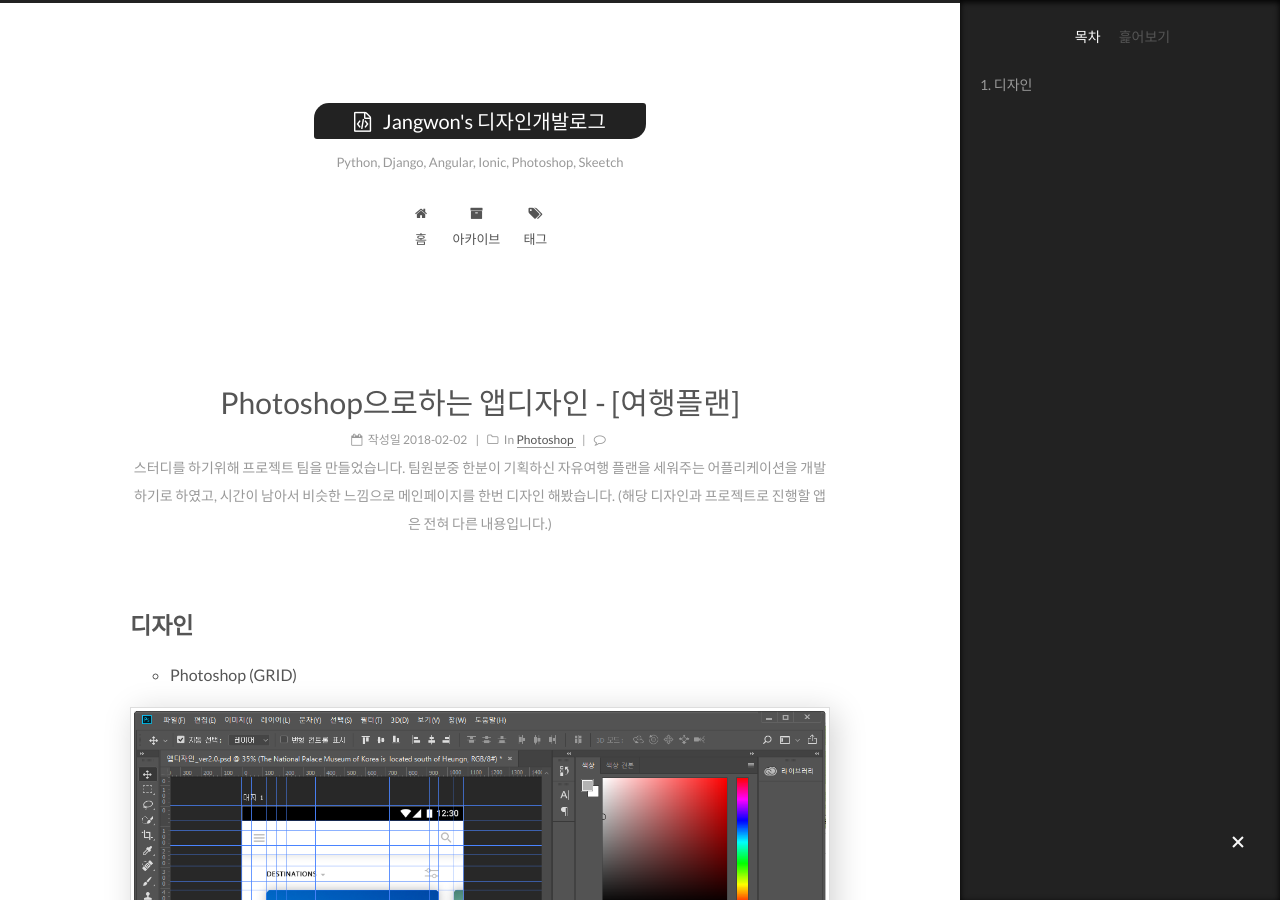
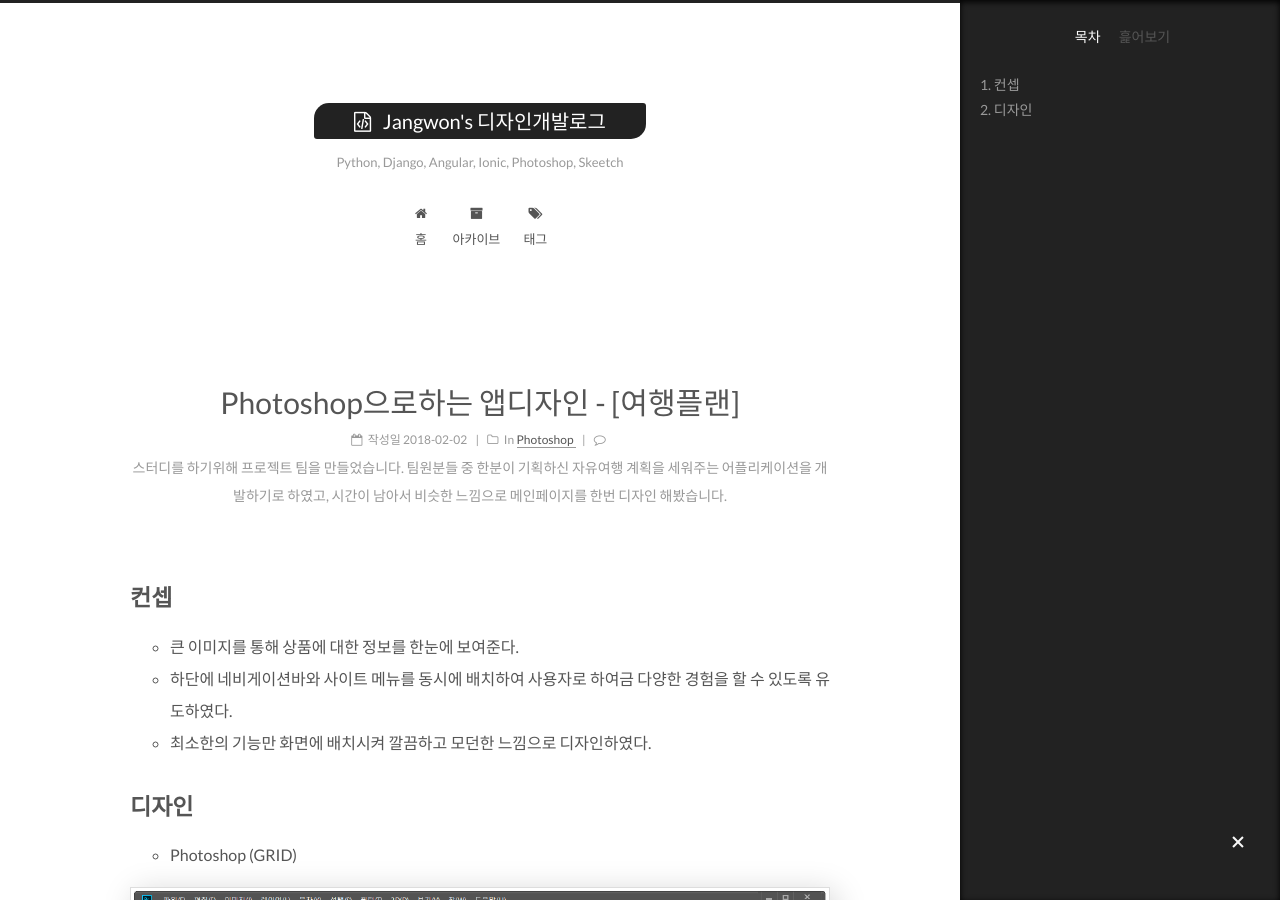
Before and after one commit to wkddnjset/wkddnjset.github.io, a Jekyll site: the page built from _posts/2018-02-02-Phtoshop으로-하는-앱디자인-[여행플랜].md, in a window 1280 px wide and 900 px high. Built offline with Jekyll 4.4.1, drawn with Linux system fonts in a browser that asks for light colours; comment, search, counter and statistics services are not loaded; some of the changed text lies outside the part shown.

Commit message:
2018-02-01

```diff
--- a/_posts/2018-02-02-Phtoshop으로-하는-앱디자인-[여행플랜].md
+++ b/_posts/2018-02-02-Phtoshop으로-하는-앱디자인-[여행플랜].md
@@ -1,11 +1,17 @@
 ---
 title: Photoshop으로하는 앱디자인 - [여행플랜]
 comments: true
-description: 스터디를 하기위해 프로젝트 팀을 만들었습니다. 팀원분중 한분이 기획하신 자유여행 플랜을 세워주는 어플리케이션을 개발하기로 하였고, 시간이 남아서 비슷한 느낌으로 메인페이지를 한번 디자인 해봤습니다. (해당 디자인과 프로젝트로 진행할 앱은 전혀 다른 내용입니다.)
+description: 스터디를 하기위해 프로젝트 팀을 만들었습니다. 팀원분들 중 한분이 기획하신 자유여행 계획을 세워주는 어플리케이션을 개발하기로 하였고, 시간이 남아서 비슷한 느낌으로 메인페이지를 한번 디자인 해봤습니다.
 categories:
  - Photoshop
-tags: photoshop, appdesign
+tags: photoshop, app design
 ---
+
+## 컨셉
+
+- 큰 이미지를 통해 상품에 대한 정보를 한눈에 보여준다.
+- 하단에 네비게이션바와 사이트 메뉴를 동시에 배치하여 사용자로 하여금 다양한 경험을 할 수 있도록 유도하였다.
+- 최소한의 기능만 화면에 배치시켜 깔끔하고 모던한 느낌으로 디자인하였다.
 
 ## 디자인
 
```
